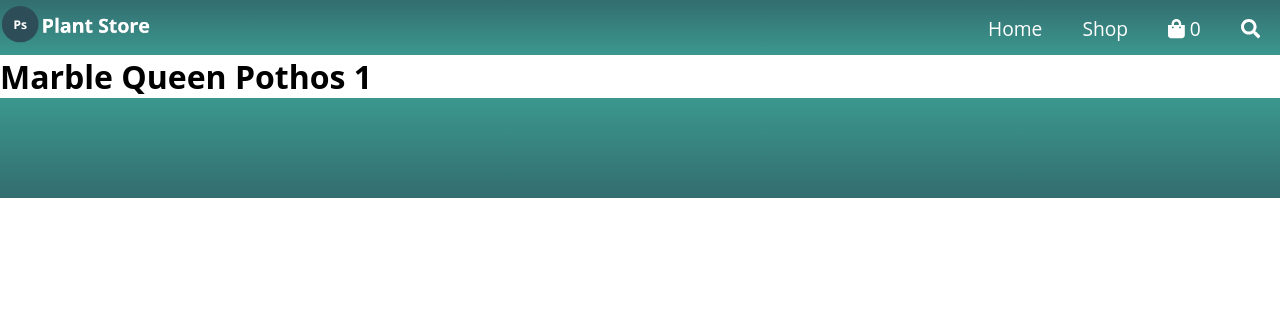
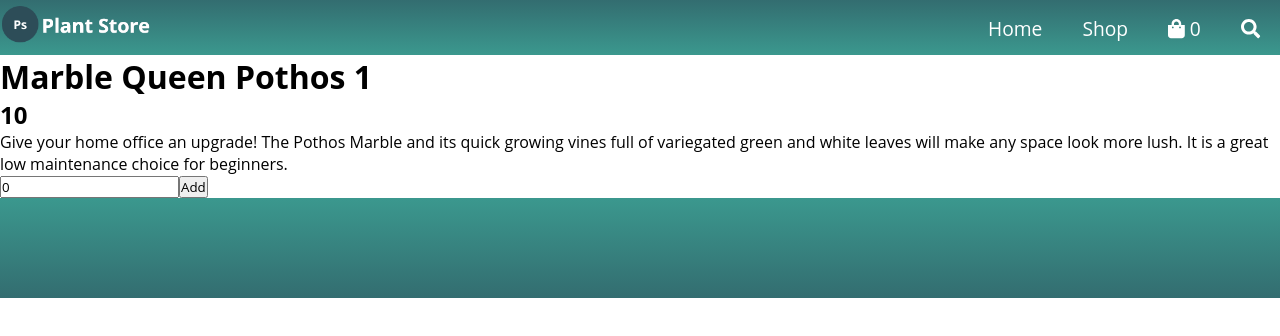
Before and after one commit to trannguyen77/plant-store-react, a React (Create React App) app: page /shop/1 in a window 1280 px wide. Shown: the top 336 px of the page. Built offline with nearby package versions, Linux system fonts and the light colour scheme.

Commit message:
Progress on cart functions
- Finished add to cart

```diff
--- a/src/App.js
+++ /dev/null
@@ -1,45 +0,0 @@
-import React from "react";
-import { BrowserRouter as Router, Switch, Route } from "react-router-dom";
-import "./App.css";
-import ProductContext from "./context";
-//Import Font Awesome
-import { library } from "@fortawesome/fontawesome-svg-core";
-import {
-  faBars,
-  faShoppingBag,
-  faSearch,
-  faTimes,
-} from "@fortawesome/free-solid-svg-icons";
-//Import components
-import NavBar from "./components/navigation/navbar";
-import Footer from "./components/footer";
-import Home from "./pages/home/home";
-import Cart from "./pages/cart/shopping-cart-container";
-import Search from "./pages/search/search.js";
-import ProductPage from "./pages/products/shop";
-import SingleProductPage from "./pages/single-product/single-product-page";
-
-function App() {
-  //add icon to global library
-  library.add(faBars, faShoppingBag, faSearch, faTimes);
-
-  return (
-    <ProductContext>
-      <Router>
-        <div className="App">
-          <NavBar />
-          <Switch>
-            <Route path="/" exact component={Home} />
-            <Route path="/shop" exact component={ProductPage} />
-            <Route path='/shop/:id' component={SingleProductPage}/>
-            <Route path="/cart" component={Cart} />
-            <Route path="/search" component={Search} />
-          </Switch>
-          <Footer />
-        </div>
-      </Router>
-    </ProductContext>
-  );
-}
-
-export default App;
--- a/src/components/home-featured-products.js
+++ b/src/components/home-featured-products.js
@@ -1,5 +1,5 @@
 import React, { Component } from "react";
-import { ProductContext } from "../context";
+import { ProductContext } from "../contexts/ProductContext";
 import SingleProduct from "./single-product";
 
 class FeaturedProducts extends Component {
@@ -7,15 +7,14 @@ class FeaturedProducts extends Component {
   render() {
     let { featuredProducts } = this.context;
     return (
-      <div className='page-container'>
-        <h2 className='section-title'> Featured Products</h2>
-              <div className='products-container'>
-        {featuredProducts.map((product) => {
-          return <SingleProduct product={product} key={product.id} />;
-        })}
+      <div className="page-container">
+        <h2 className="section-title"> Featured Products</h2>
+        <div className="products-container">
+          {featuredProducts.map((product) => {
+            return <SingleProduct product={product} key={product.id} />;
+          })}
+        </div>
       </div>
-      </div>
-
     );
   }
 }
--- a/src/components/product-filter.js
+++ b/src/components/product-filter.js
@@ -1,5 +1,5 @@
 import React, { useContext } from "react";
-import { ProductContext } from "../context";
+import { ProductContext } from "../contexts/ProductContext";
 import "./product-filter.css";
 
 //Get unique value in filter
--- /dev/null
+++ b/src/contexts/CartContext.js
@@ -0,0 +1,54 @@
+import React, { Component } from "react";
+import { ProductContext } from "./ProductContext";
+
+const CartContext = React.createContext();
+
+export default class CartProvider extends Component {
+  state = {
+    cart: [],
+    itemQnt: 0,
+    totalItemInCart: 0,
+  };
+  static contextType = ProductContext;
+  componentDidUpdate() {
+    this.countTotal();
+  }
+  //handle cart quantity input
+  handleInputChange = (event) => {
+    this.setState({ itemQnt: event.target.value });
+  };
+  //count total product in cart
+  countTotal = () => {
+    console.log("counted");
+  };
+
+  addToCart = (item) => {
+    let { itemQnt, cart } = this.state;
+    let tempCart = [...cart];
+    if (!cart.find((product) => item.id === product.id)) {
+      tempCart.push(item);
+      item.quantity = parseInt(itemQnt);
+    } else {
+      item.quantity += parseInt(itemQnt);
+    }
+
+    this.setState({
+      cart: tempCart,
+    });
+  };
+  render() {
+    return (
+      <CartContext.Provider
+        value={{
+          ...this.state,
+          handleInputChange: this.handleInputChange,
+          addToCart: this.addToCart,
+        }}
+      >
+        {this.props.children}
+      </CartContext.Provider>
+    );
+  }
+}
+const CartConsumer = CartContext.Consumer;
+export { CartContext, CartProvider, CartConsumer };
--- a/src/context.js
+++ b/src/contexts/ProductContext.js
@@ -1,5 +1,5 @@
 import React, { Component } from "react";
-import products from "./pages/products/products-data.json";
+import products from "../pages/products/products-data.json";
 
 const ProductContext = React.createContext();
 export default class ProductProvider extends Component {
@@ -22,7 +22,6 @@ export default class ProductProvider extends Component {
     );
     //get max-price for product filter component
     let maxPrice = Math.max(...products.map((item) => item.price));
-
     this.setState({
       allProducts,
       featuredProducts,
@@ -31,7 +30,6 @@ export default class ProductProvider extends Component {
       maxPrice,
     });
   }
-
   //Product filter functions
   handleChange = (event) => {
     const name = event.target.name;
@@ -60,7 +58,10 @@ export default class ProductProvider extends Component {
   render() {
     return (
       <ProductContext.Provider
-        value={{ ...this.state, handleChange: this.handleChange }}
+        value={{
+          ...this.state,
+          handleChange: this.handleChange,
+        }}
       >
         {this.props.children}
       </ProductContext.Provider>
--- a/src/index.js
+++ b/src/index.js
@@ -1,11 +1,5 @@
-import React from 'react';
-import ReactDOM from 'react-dom';
-import App from './App';
+import React from "react";
+import ReactDOM from "react-dom";
+import App from "./route/App";
 
-
-ReactDOM.render(
-  <React.StrictMode>
-    <App />
-  </React.StrictMode>,
-  document.getElementById('root')
-);
+ReactDOM.render(<App />, document.getElementById("root"));
--- a/src/pages/single-product/single-product-page.js
+++ b/src/pages/single-product/single-product-page.js
@@ -1,18 +1,21 @@
 import React, { useContext, useEffect, useState } from "react";
-import { ProductContext } from "../../context";
+import { CartContext } from "../../contexts/CartContext";
+import { ProductContext } from "../../contexts/ProductContext";
 
 function SingleProductPage(props) {
-  const context = useContext(ProductContext);
+  const productContext = useContext(ProductContext);
+  const cartContext = useContext(CartContext);
   const targetId = parseInt(props.match.params.id);
   const [thisProduct, setThisProduct] = useState({});
-  const { allProducts } = context;
+  const { allProducts } = productContext;
+  const { handleInputChange, addToCart } = cartContext;
 
   //get product detail based on id
-  function getProduct(targetIds) {
+  const getProduct = (targetId) => {
     let tempProducts = [...allProducts];
-    const newProduct = tempProducts.find((item) => (item.id = targetIds));
+    const newProduct = tempProducts.find((item) => item.id === targetId);
     setThisProduct(newProduct);
-  }
+  };
   useEffect(() => {
     getProduct(targetId);
   });
@@ -20,7 +23,27 @@ function SingleProductPage(props) {
   //render component
   if (thisProduct === undefined) {
     return <h1>loading</h1>;
-  } else return <h1>{thisProduct.name}</h1>;
+  } else
+    return (
+      <>
+        <h1>{thisProduct.name}</h1>
+        <h2>{thisProduct.price}</h2>
+        <p>{thisProduct.des}</p>
+        <input
+          type="number"
+          defaultValue="0"
+          min="0"
+          onChange={handleInputChange}
+        ></input>
+        <button
+          onClick={() => {
+            addToCart(thisProduct);
+          }}
+        >
+          Add
+        </button>
+      </>
+    );
 }
 
 export default SingleProductPage;
--- /dev/null
+++ b/src/route/App.js
@@ -0,0 +1,48 @@
+import React from "react";
+import { BrowserRouter as Router, Switch, Route } from "react-router-dom";
+import "./App.css";
+import ProductContext from "../contexts/ProductContext";
+import CartContext from "../contexts/CartContext";
+//Import Font Awesome
+import { library } from "@fortawesome/fontawesome-svg-core";
+import {
+  faBars,
+  faShoppingBag,
+  faSearch,
+  faTimes,
+} from "@fortawesome/free-solid-svg-icons";
+//Import components
+import NavBar from "../components/navigation/navbar";
+import Footer from "../components/footer";
+import Home from "../pages/home/home";
+import Cart from "../pages/cart/shopping-cart-container";
+import Search from "../pages/search/search";
+import ProductPage from "../pages/products/shop";
+import SingleProductPage from "../pages/single-product/single-product-page";
+
+function App() {
+  //add icon to global library
+  library.add(faBars, faShoppingBag, faSearch, faTimes);
+
+  return (
+    <ProductContext>
+      <CartContext>
+        <Router>
+          <div className="App">
+            <NavBar />
+            <Switch>
+              <Route path="/" exact component={Home} />
+              <Route path="/shop" exact component={ProductPage} />
+              <Route path="/shop/:id" component={SingleProductPage} />
+              <Route path="/cart" component={Cart} />
+              <Route path="/search" component={Search} />
+            </Switch>
+            <Footer />
+          </div>
+        </Router>
+      </CartContext>
+    </ProductContext>
+  );
+}
+
+export default App;
```
Also changed, not shown: src/pages/products/shop.js (+6 -5 lines), src/route/App.css (renamed from src/App.css). Lines whose indentation alone changed are shown as unchanged.
